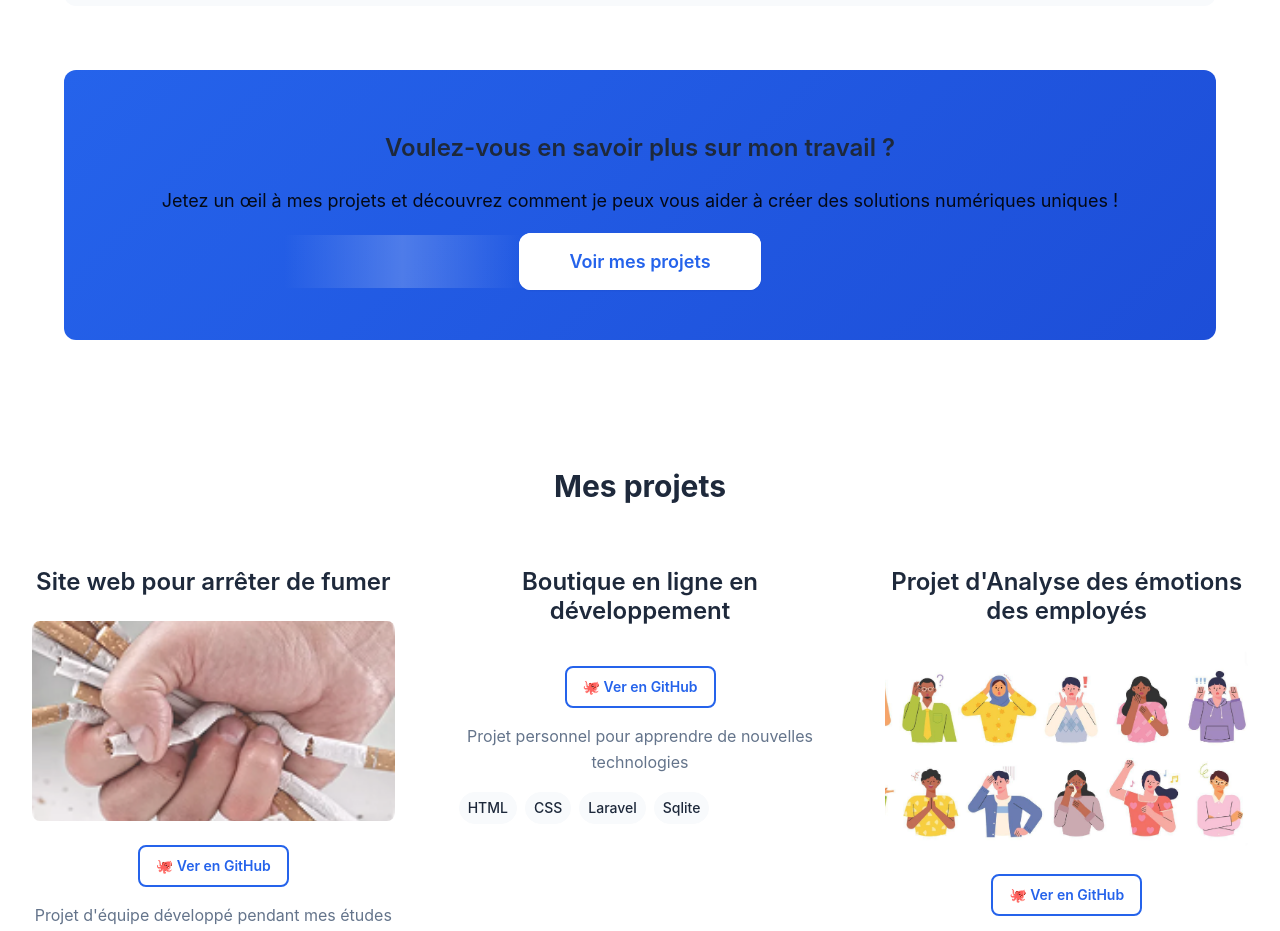
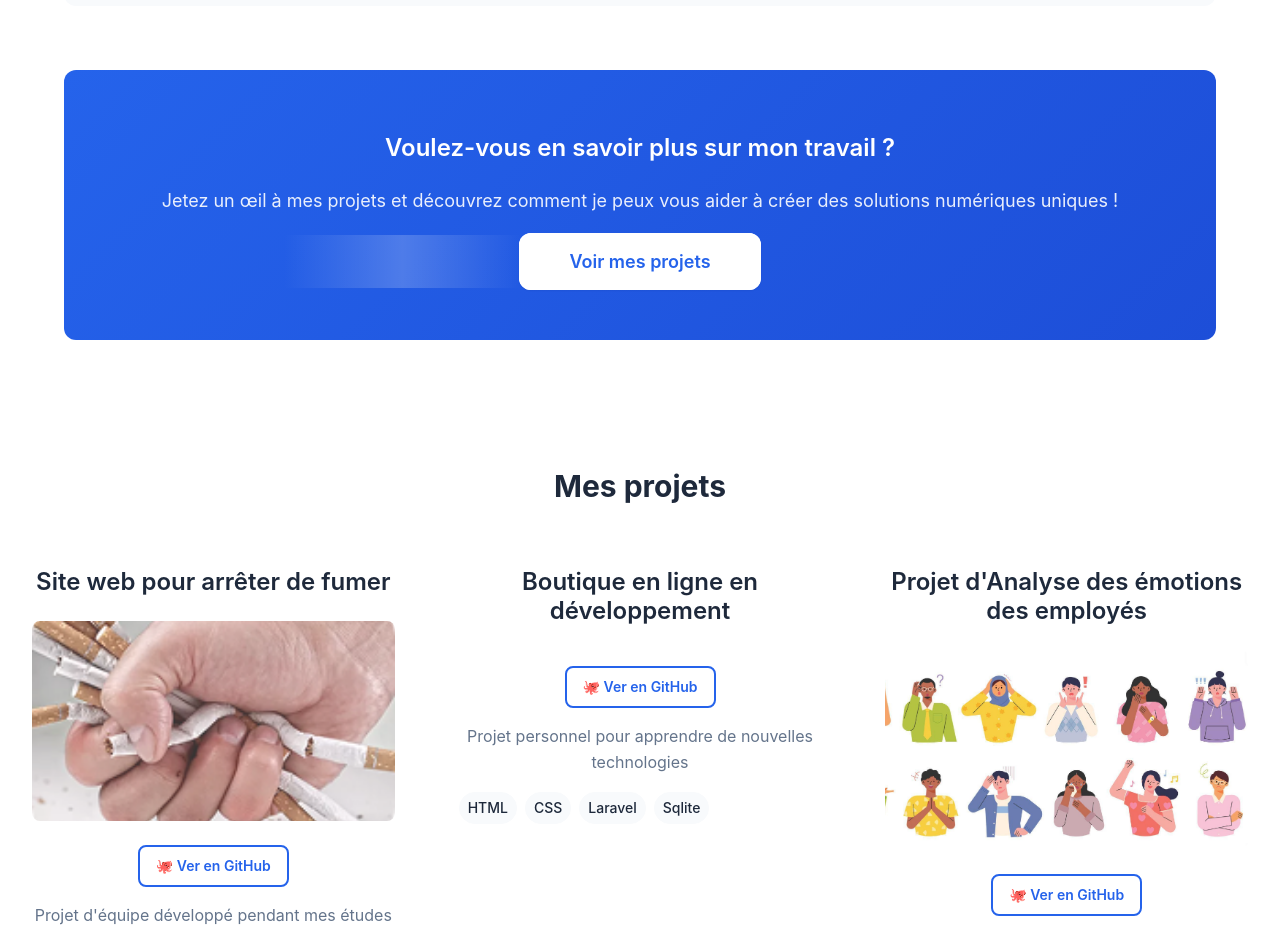
Before and after one commit to Evablan/Portfolio-Eva, a React (Vite) app: page / in a window 1280 px wide. Shown: the part 2340-3271 px from the top of the page. Built offline with nearby package versions, Linux system fonts and the light colour scheme.

Commit message:
He cambiado la propiedad cta-section p y h3 del about.css

```diff
--- a/src/components/About.css
+++ b/src/components/About.css
@@ -274,13 +274,14 @@
   font-size: var(--font-size-2xl);
   margin-bottom: var(--spacing-lg);
   font-weight: 600;
+  color: white;
 }
 
 .cta-section p {
   font-size: var(--font-size-lg);
   margin-bottom: var(--spacing-xl);
   opacity: 0.9;
-  color: black;
+  color: white;
 }
 
 .cta-section .btn-primary {
```
